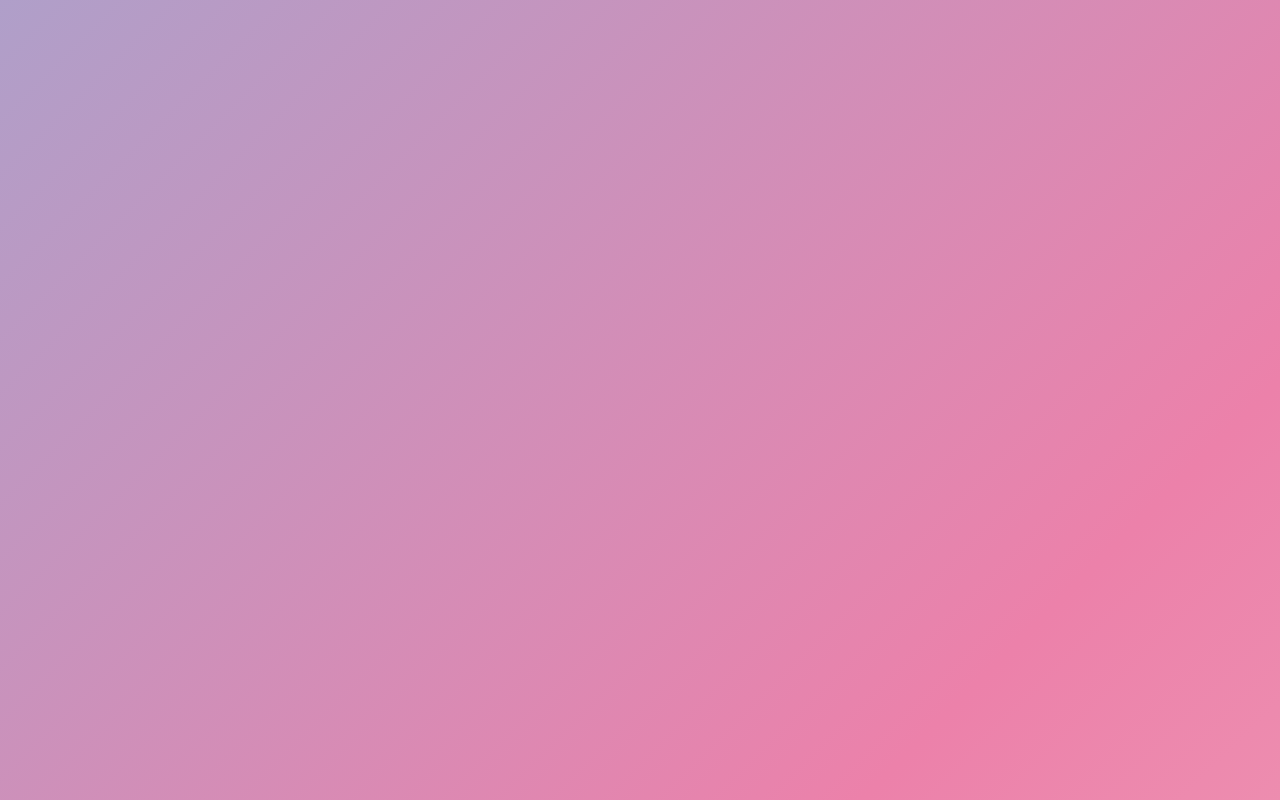
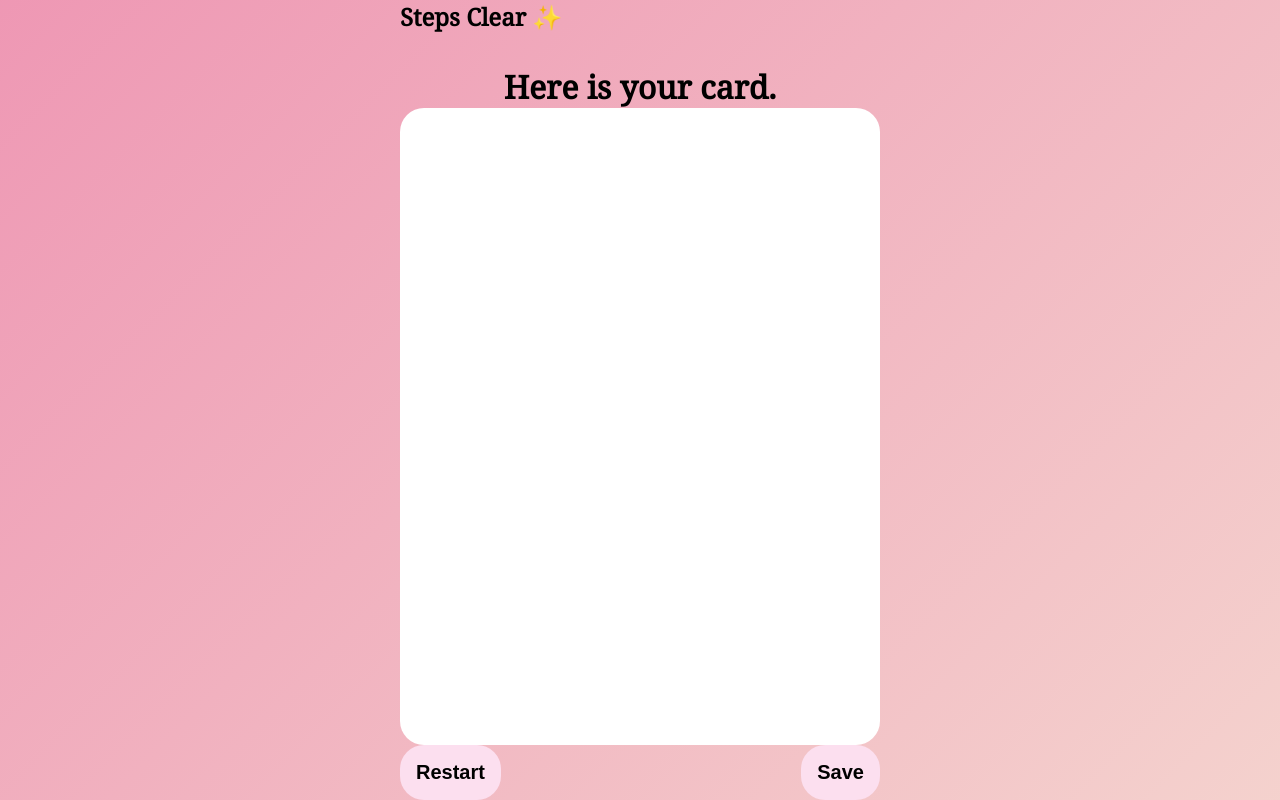
Before and after one commit to cubodado/Symh, a React (Create React App) app: page /result in a window 1280 px wide. Before the commit this address had no page. Built offline with nearby package versions, Linux system fonts and the light colour scheme; no server answers.

Commit message:
Refactor: rename Step5 to Result

```diff
--- a/src/App.js
+++ b/src/App.js
@@ -3,7 +3,6 @@ import { LandingPage } from './components/layout/navigation/index';
 import { Step1, Step2, Step3, Step4 } from './views/Steps/index';
 import { useState, useEffect } from 'react';
 import { BrowserRouter, Routes, Route } from 'react-router-dom';
-import { Card } from './views/3D/index';
 
 function App() {
   let [flag, setFlag] = useState(false);
@@ -31,8 +30,7 @@ function App() {
           <Route path="/step/1" element={<Step1 />} />
           <Route path="/step/2" element={<Step2 />} />
           <Route path="/step/3" element={<Step3 />} />
-          <Route path="/step/4" element={<Step4 />} />
-          <Route path="/3d" element={<Card />} />
+          <Route path="/result" element={<Step4 />} />
         </Routes>
       </div>
     </BrowserRouter>
--- a/src/views/Steps/Step5/Step5.js
+++ b/src/views/Steps/Result/Result.js
@@ -5,7 +5,7 @@ import {
 } from '../../../components/layout/navigation';
 import { Card } from '../../3D/index';
 
-const Step5 = () => {
+const Result = () => {
   const infoText = 'Here is your card.';
 
   return (
@@ -17,4 +17,4 @@ const Step5 = () => {
   );
 };
 
-export default Step5;
+export default Result;
--- a/src/views/Steps/Step3/Step3.js
+++ b/src/views/Steps/Step3/Step3.js
@@ -12,7 +12,7 @@ import { TextInput } from '../../../components/forms/index';
 const Step3 = () => {
   const alertMessage =
     'You can go to the next step if you do not write down your name.';
-  const nextPage = '/step/4';
+  const nextPage = '/result';
   const infoText = 'Write down your name.';
   const steps = useSelector((state) => state.steps);
   const [heartSender, setHeartSender] = useState(steps[2].heartSender);
--- a/src/views/Steps/Step4/Step4.js
+++ b/src/views/Steps/Step4/Step4.js
@@ -1,7 +1,7 @@
 import '../../../App.css';
 import './Step4.css';
 import LandingPage from '../../../components/layout/navigation/LandingPage';
-import { Step5 } from '../index';
+import { Result } from '../index';
 import { useEffect, useState } from 'react';
 
 const Step4 = () => {
@@ -18,7 +18,7 @@ const Step4 = () => {
       {flag === false ? (
         <LandingPage landingText={'Your heart skips a beat'} />
       ) : (
-        <Step5 />
+        <Result />
       )}
     </div>
   );
--- a/src/views/Steps/index.js
+++ b/src/views/Steps/index.js
@@ -2,6 +2,6 @@ import Step1 from './Step1/Step1';
 import Step2 from './Step2/Step2';
 import Step3 from './Step3/Step3';
 import Step4 from './Step4/Step4';
-import Step5 from './Step5/Step5';
+import Result from './Result/Result';
 
-export { Step1, Step2, Step3, Step4, Step5 };
+export { Step1, Step2, Step3, Step4, Result };
```
Also changed, not shown: src/views/Steps/Result/Result.css (added).
